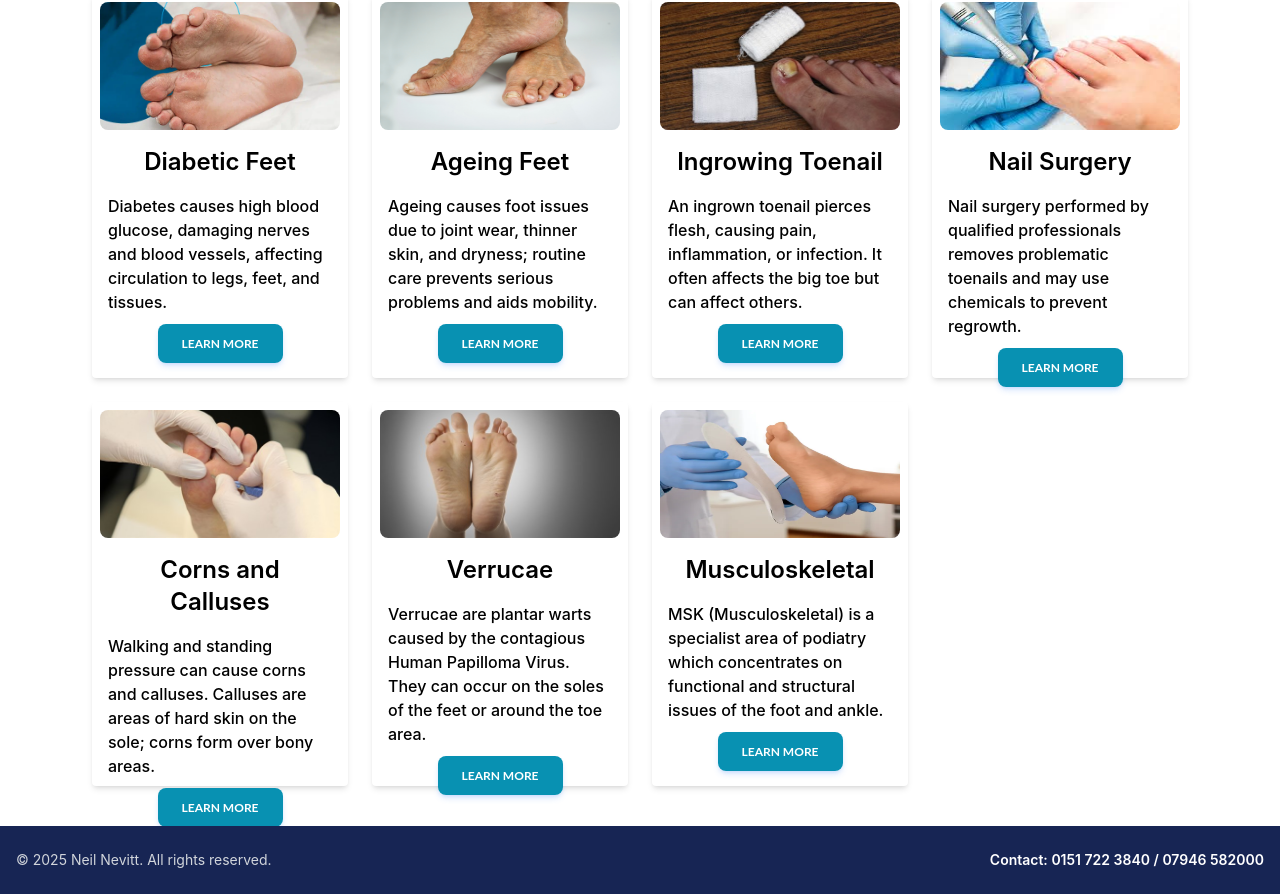
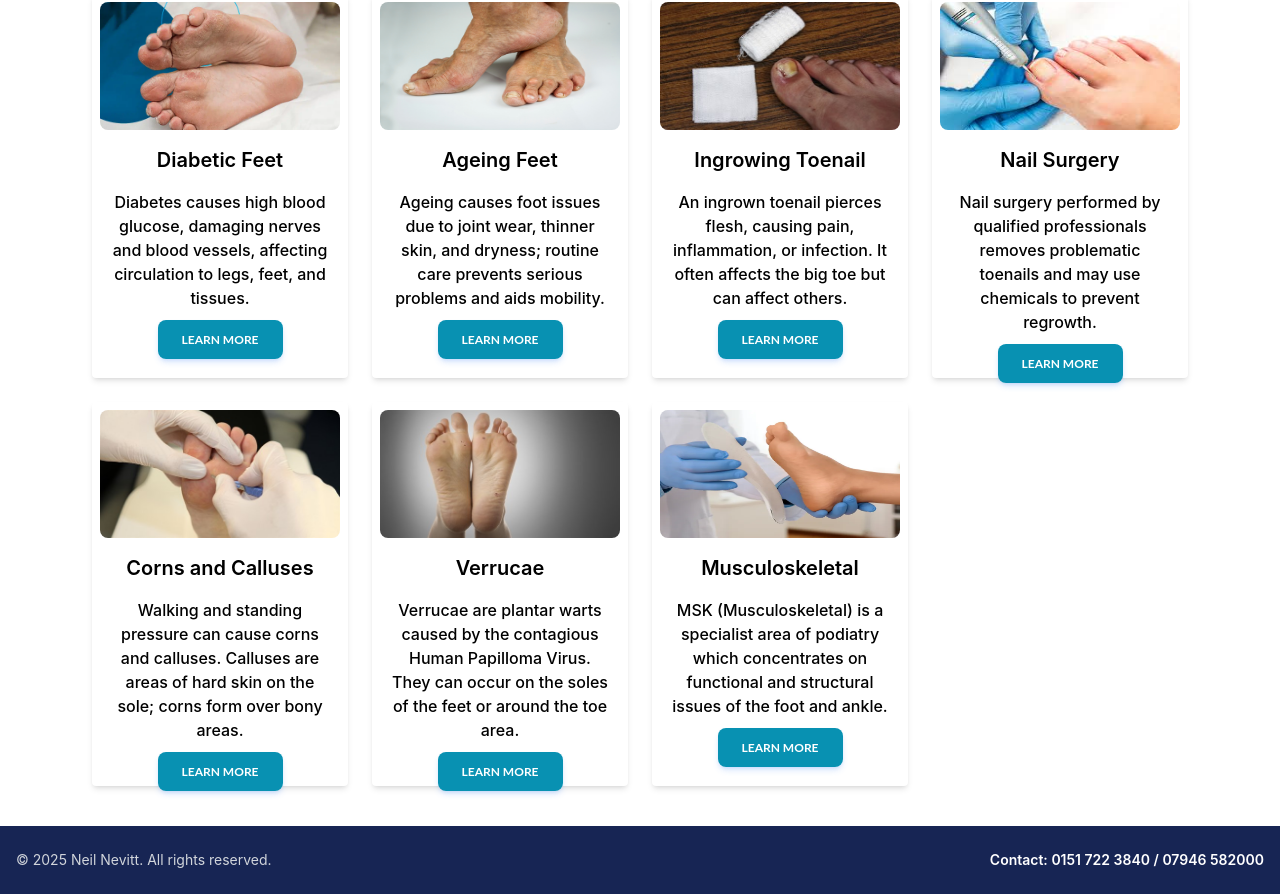
Before and after one commit to jacobadam/nn-podiatry, a React (Create React App) app: page /services in a window 1280 px wide. Shown: the part 418-1312 px from the top of the page. Built offline with nearby package versions, Linux system fonts and the light colour scheme; no server answers.

Commit message:
more styling

```diff
--- a/src/Services.js
+++ b/src/Services.js
@@ -3,7 +3,7 @@ import { Helmet } from "react-helmet-async";
 
 export default function Conditions() {
   return (
-    <div className="min-h-screen bg-white">
+    <div className="min-h-screen">
       <Helmet>
         <title>Neil Nevitt - Services</title>
         <link rel="canonical" href="https://www.neilnevitt.com/services" />
@@ -13,7 +13,7 @@ export default function Conditions() {
         />
       </Helmet>
       <div className="mx-auto py-2 px-4 mb-8">
-        <div className="text-center text-2xl py-2 font-medium tracking-wider">
+        <div className="text-xl py-2 font-medium text-center tracking-wider">
           <h2 className="mb-8 text-3xl tracking-tight font-bold text-gray-900">
             Our Services
           </h2>
@@ -36,10 +36,10 @@ export default function Conditions() {
                 alt="Diabetic Feet"
               />
             </div>
-            <div className="px-4 py-2 text-2xl font-semibold text-center">
+            <div className="px-4 py-2 text-xl font-semibold text-center">
               <h2 id="diabetic-feet-title">Diabetic Feet</h2>
             </div>
-            <div className="flex justify-between px-4 py-2 text-l font-medium">
+            <div className="flex justify-between px-4 py-2 text-base font-medium text-center">
               <p id="diabetic-feet-description">
                 Diabetes causes high blood glucose, damaging nerves and blood
                 vessels, affecting circulation to legs, feet, and tissues.
@@ -68,10 +68,10 @@ export default function Conditions() {
                 alt="Ageing Feet"
               />
             </div>
-            <div className="px-4 py-2 text-2xl font-semibold text-center">
+            <div className="px-4 py-2 text-xl font-semibold text-center">
               <h2 id="ageing-feet-title">Ageing Feet</h2>
             </div>
-            <div className="flex justify-between px-4 py-2 text-l font-medium">
+            <div className="flex justify-between px-4 py-2 text-base font-medium text-center">
               <p id="ageing-feet-description">
                 Ageing causes foot issues due to joint wear, thinner skin, and
                 dryness; routine care prevents serious problems and aids
@@ -101,10 +101,10 @@ export default function Conditions() {
                 alt="Ingrowing Toenail"
               />
             </div>
-            <div className="px-4 py-2 text-2xl font-semibold text-center">
+            <div className="px-4 py-2 text-xl font-semibold text-center">
               <h2 id="ingrowing-toenail-title">Ingrowing Toenail </h2>
             </div>
-            <div className="flex justify-between px-4 py-2 text-l font-medium">
+            <div className="flex justify-between px-4 py-2 text-base font-medium text-center">
               <p id="ingrowing-toenail-description">
                 An ingrown toenail pierces flesh, causing pain, inflammation, or
                 infection. It often affects the big toe but can affect others.
@@ -133,10 +133,10 @@ export default function Conditions() {
                 alt="Nail Surgery"
               />
             </div>
-            <div className="px-4 py-2 text-2xl font-semibold text-center">
+            <div className="px-4 py-2 text-xl font-semibold text-center">
               <h2 id="nail-surgery-title">Nail Surgery</h2>
             </div>
-            <div className="flex justify-between px-4 py-2 text-l font-medium">
+            <div className="flex justify-between px-4 py-2 text-base font-medium text-center">
               <p id="nail-surgery-description">
                 Nail surgery performed by qualified professionals removes
                 problematic toenails and may use chemicals to prevent regrowth.
@@ -165,10 +165,10 @@ export default function Conditions() {
                 alt="Corn Callus"
               />
             </div>
-            <div className="px-4 py-2 text-2xl font-semibold text-center">
+            <div className="px-4 py-2 text-xl font-semibold text-center">
               <h2 id="corn-callus-title">Corns and Calluses</h2>
             </div>
-            <div className="flex justify-between px-4 py-2 text-l font-medium">
+            <div className="flex justify-between px-4 py-2 text-base font-medium text-center">
               <p id="corn-callus-description">
                 Walking and standing pressure can cause corns and calluses.
                 Calluses are areas of hard skin on the sole; corns form over
@@ -198,10 +198,10 @@ export default function Conditions() {
                 alt="Verrucae"
               />
             </div>
-            <div className="px-4 py-2 text-2xl font-semibold text-center">
+            <div className="px-4 py-2 text-xl font-semibold text-center">
               <h2 id="verrucae-title">Verrucae</h2>
             </div>
-            <div className="flex justify-between px-4 py-2 text-l font-medium">
+            <div className="flex justify-between px-4 py-2 text-base font-medium text-center">
               <p id="verrucae-description">
                 Verrucae are plantar warts caused by the contagious Human
                 Papilloma Virus. They can occur on the soles of the feet or
@@ -231,10 +231,10 @@ export default function Conditions() {
                 alt="Musculoskeletal"
               />
             </div>
-            <div className="px-4 py-2 text-2xl font-semibold text-center">
+            <div className="px-4 py-2 text-xl font-semibold text-center">
               <h2 id="musculoskeletal-title">Musculoskeletal</h2>
             </div>
-            <div className="flex justify-between px-4 py-2 text-l font-medium">
+            <div className="flex justify-between px-4 py-2 text-base font-medium text-center">
               <p id="musculoskeletal-description">
                 MSK (Musculoskeletal) is a specialist area of podiatry which
                 concentrates on functional and structural issues of the foot and
```
